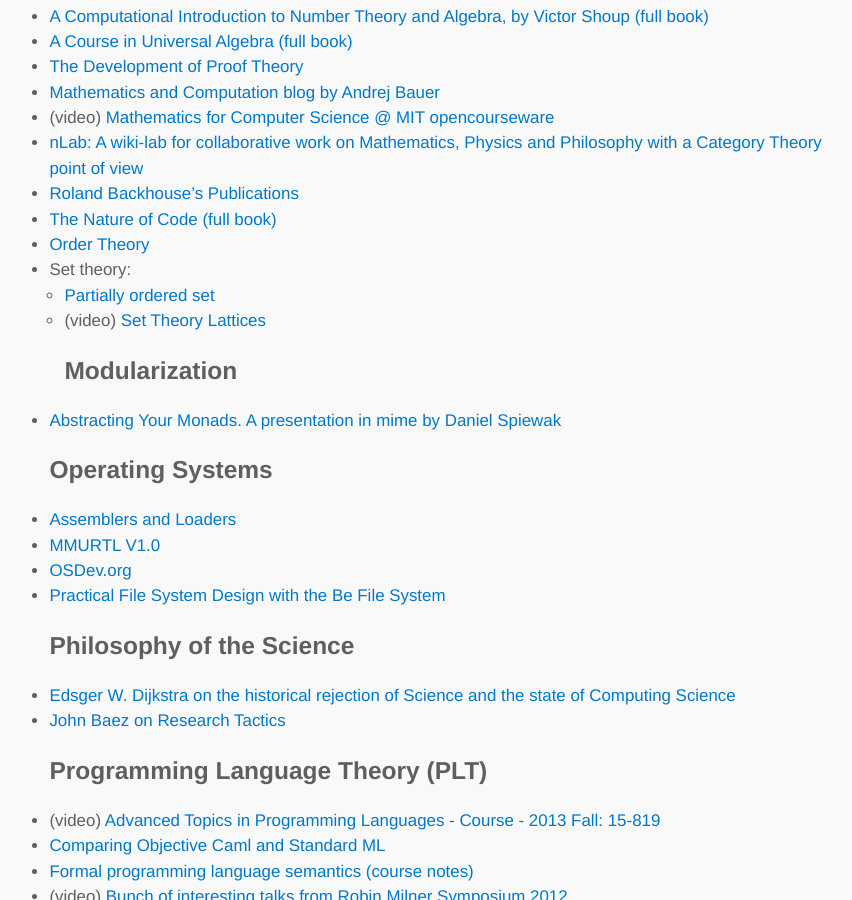
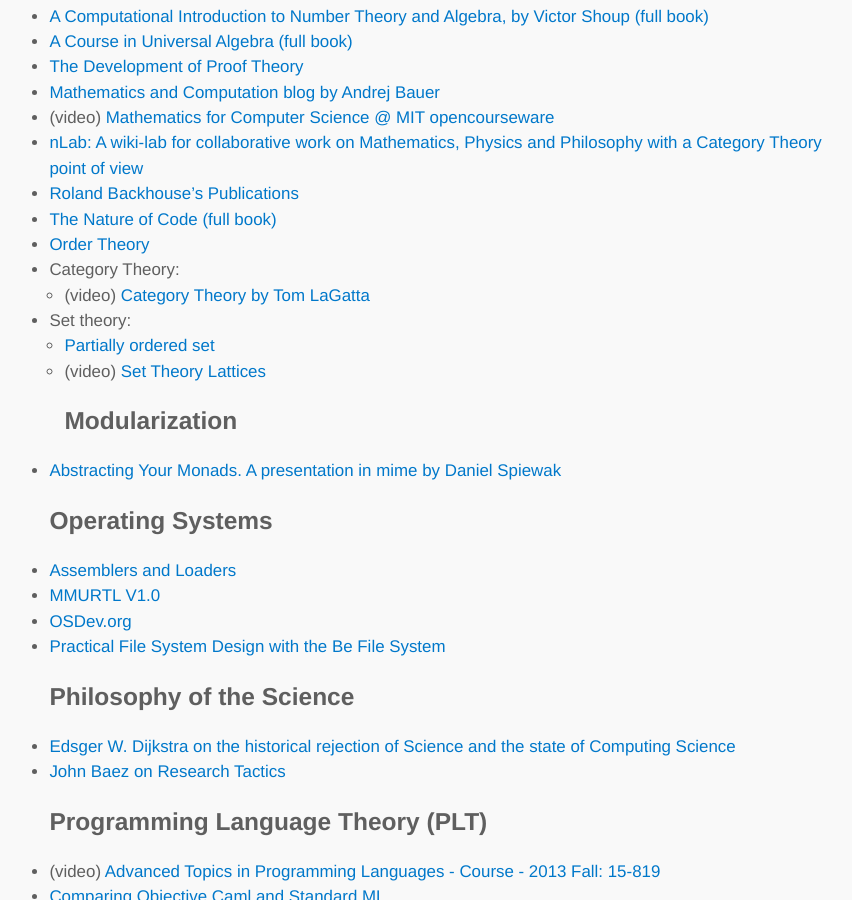
Before and after one commit to lambdatoast/lambdatoast.github.com, a Jekyll site: the page built from cs-resources/index.md, in a window 1280 px wide and 900 px high, scrolled down 5137 px. Shown: the whole window, without its empty margins (200-1052 px from the left). Built offline with Jekyll 4.4.1, drawn with Linux system fonts in a browser that asks for light colours.

Commit message:
Add link to video Category Theory by Tom LaGatta.

```diff
--- a/cs-resources/index.md
+++ b/cs-resources/index.md
@@ -171,6 +171,8 @@
   - [Roland Backhouse's Publications](http://www.cs.nott.ac.uk/~rcb/papers/papers.html)
   - [The Nature of Code (full book)](http://natureofcode.com/)
   - [Order Theory](http://en.wikipedia.org/wiki/Order_theory)
+  - Category Theory:
+    + (video) [Category Theory by Tom LaGatta](https://www.youtube.com/watch?v=o6L6XeNdd_k)
   - Set theory:
     + [Partially ordered set](https://www.princeton.edu/~achaney/tmve/wiki100k/docs/Partially_ordered_set.html)
     + (video) [Set Theory Lattices](https://www.youtube.com/watch?v=PulDFSXsBKo)
```
